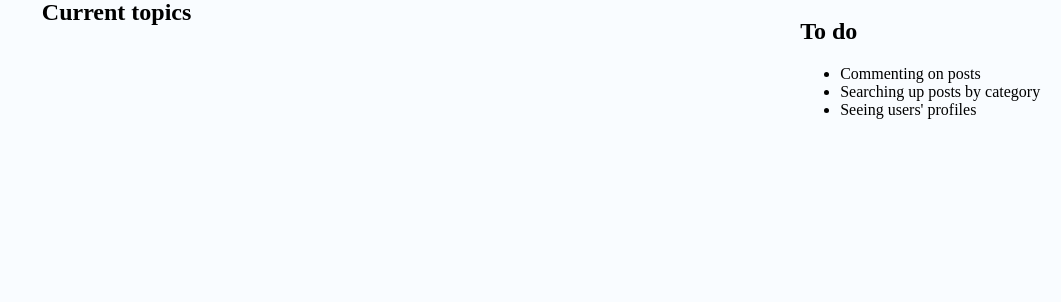
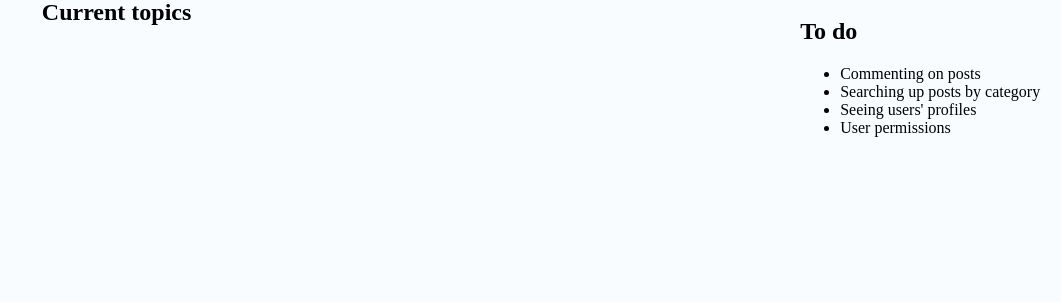
Before and after one commit to RosiPosi/Keskustelupalsta, a Flask app: page / in a window 1280 px wide. Shown: the part 167-469 px from the top of the page, without its empty margins (219-1280 px from the left). Run offline with Flask 3, Linux system fonts and the light colour scheme; data that the repository does not hold is empty.

Commit message:
Update index.html

```diff
--- a/templates/index.html
+++ b/templates/index.html
@@ -61,6 +61,7 @@
       <li>Commenting on posts</li>
       <li>Searching up posts by category</li>
       <li>Seeing users' profiles</li>
+      <li>User permissions</li>
     </ul>
   </div>
 
```
